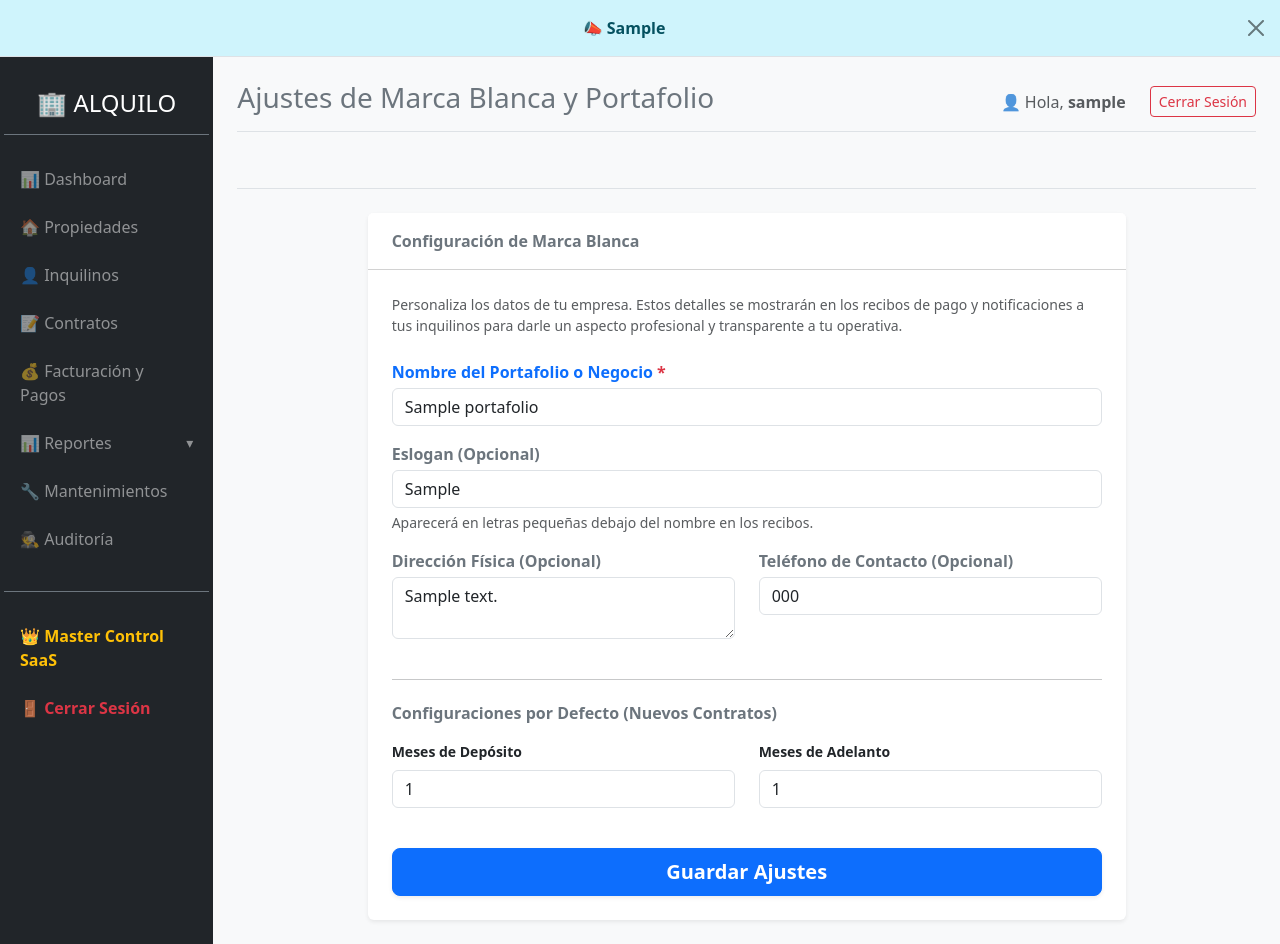
After one commit to Jusetreynoso/alquilo-saas, a Django app: page /portafolio/ajustes/ in a window 1280 px wide. The commit adds this page. Run offline with Django 5.2, Linux system fonts and the light colour scheme; a user stored in the database is signed in; tables that the repository leaves empty hold one stand-in row (values such as "Sample post").

Commit message:
Configuracion marca blanca para personalizar recibos

```diff
--- a/gestion_propiedades/forms.py
+++ b/gestion_propiedades/forms.py
@@ -1,6 +1,19 @@
 from django import forms
 from .models import Propiedad, Contrato, Portafolio, MantenimientoUnidad, SolicitudAlquiler, Inquilino, Factura, ReciboPago, SuscripcionCliente, PlanSaaS
 from django.db.models import Q
+
+class PortafolioForm(forms.ModelForm):
+    class Meta:
+        model = Portafolio
+        fields = ['nombre', 'eslogan', 'direccion_fisica', 'telefono_contacto', 'config_meses_deposito', 'config_meses_adelanto']
+        widgets = {
+            'nombre': forms.TextInput(attrs={'class': 'form-control', 'required': True}),
+            'eslogan': forms.TextInput(attrs={'class': 'form-control', 'placeholder': 'Ej: Tu hogar ideal (Opcional)'}),
+            'direccion_fisica': forms.Textarea(attrs={'class': 'form-control', 'rows': 2, 'placeholder': 'Ej: Av. Principal #123 (Opcional)'}),
+            'telefono_contacto': forms.TextInput(attrs={'class': 'form-control', 'placeholder': 'Opcional'}),
+            'config_meses_deposito': forms.NumberInput(attrs={'class': 'form-control'}),
+            'config_meses_adelanto': forms.NumberInput(attrs={'class': 'form-control'}),
+        }
 
 class PropiedadForm(forms.ModelForm):
     class Meta:
--- a/gestion_propiedades/models.py
+++ b/gestion_propiedades/models.py
@@ -6,6 +6,11 @@ class Portafolio(models.Model):
     nombre = models.CharField(max_length=100, help_text="Ej: Inversiones Familiares o Portafolio Principal")
     propietario = models.ForeignKey(User, on_delete=models.CASCADE, related_name='portafolios')
     creado_en = models.DateTimeField(auto_now_add=True)
+
+    # Marca Blanca (White-label) opcionales
+    eslogan = models.CharField(max_length=200, blank=True, null=True, help_text="Eslogan del negocio")
+    direccion_fisica = models.TextField(blank=True, null=True, help_text="Dirección física del negocio")
+    telefono_contacto = models.CharField(max_length=50, blank=True, null=True, help_text="Teléfono de contacto")
 
     # Configuración de Fianzas y Adelantos por defecto para este portafolio
     config_meses_deposito = models.IntegerField(default=2, help_text="Cantidad de meses exigidos como depósito por defecto")
--- a/gestion_propiedades/templates/gestion_propiedades/base.html
+++ b/gestion_propiedades/templates/gestion_propiedades/base.html
@@ -89,6 +89,7 @@
                         <a class="nav-link text-warning fw-bold" href="{% url 'saas_master_control' %}">👑 Master Control SaaS</a>
                     {% else %}
                         {% if request.user.portafolios.all %}
+                        <a class="nav-link {% if request.resolver_match.url_name == 'editar_portafolio' %}text-white fw-bold{% else %}text-white-50{% endif %}" href="{% url 'editar_portafolio' %}">⚙️ Ajustes (Marca Blanca)</a>
                         <a class="nav-link text-success fw-bold" href="{% url 'mi_equipo' %}">👥 Mi Equipo (Operacional)</a>
                         <a class="nav-link text-info fw-bold" href="{% url 'mi_suscripcion' %}">💳 Mi Facturación B2B</a>
                         {% else %}
--- /dev/null
+++ b/gestion_propiedades/templates/gestion_propiedades/editar_portafolio.html
@@ -0,0 +1,67 @@
+{% extends 'gestion_propiedades/base.html' %}
+
+{% block titulo %}Ajustes de Portafolio{% endblock %}
+
+{% block encabezado %}
+    Ajustes de Marca Blanca y Portafolio
+{% endblock %}
+
+{% block contenido %}
+<div class="row">
+    <div class="col-md-9 mx-auto">
+        <div class="card shadow-sm border-0 mb-4">
+            <div class="card-header bg-white fw-bold text-secondary py-3 d-flex align-items-center">
+                <i class="fa-solid fa-store text-primary me-2"></i> Configuración de Marca Blanca
+            </div>
+            <div class="card-body p-4">
+                <p class="text-muted small mb-4">Personaliza los datos de tu empresa. Estos detalles se mostrarán en los recibos de pago y notificaciones a tus inquilinos para darle un aspecto profesional y transparente a tu operativa.</p>
+                <form method="POST">
+                    {% csrf_token %}
+
+                    <div class="mb-3">
+                        <label class="form-label text-primary fw-bold mb-1">Nombre del Portafolio o Negocio <span class="text-danger">*</span></label>
+                        {{ form.nombre }}
+                    </div>
+
+                    <div class="mb-3">
+                        <label class="form-label text-secondary fw-bold mb-1">Eslogan (Opcional)</label>
+                        {{ form.eslogan }}
+                        <div class="form-text">Aparecerá en letras pequeñas debajo del nombre en los recibos.</div>
+                    </div>
+
+                    <div class="row">
+                        <div class="col-md-6 mb-3">
+                            <label class="form-label text-secondary fw-bold mb-1">Dirección Física (Opcional)</label>
+                            {{ form.direccion_fisica }}
+                        </div>
+                        <div class="col-md-6 mb-3">
+                            <label class="form-label text-secondary fw-bold mb-1">Teléfono de Contacto (Opcional)</label>
+                            {{ form.telefono_contacto }}
+                        </div>
+                    </div>
+
+                    <hr class="my-4">
+
+                    <h6 class="fw-bold mb-3 text-secondary"><i class="fa-solid fa-gears"></i> Configuraciones por Defecto (Nuevos Contratos)</h6>
+                    <div class="row">
+                        <div class="col-md-6 mb-3">
+                            <label class="form-label fw-bold small">Meses de Depósito</label>
+                            {{ form.config_meses_deposito }}
+                        </div>
+                        <div class="col-md-6 mb-3">
+                            <label class="form-label fw-bold small">Meses de Adelanto</label>
+                            {{ form.config_meses_adelanto }}
+                        </div>
+                    </div>
+
+                    <div class="d-grid mt-4">
+                        <button type="submit" class="btn btn-primary btn-lg fw-bold shadow-sm">
+                            <i class="fa-solid fa-floppy-disk"></i> Guardar Ajustes
+                        </button>
+                    </div>
+                </form>
+            </div>
+        </div>
+    </div>
+</div>
+{% endblock %}
--- a/gestion_propiedades/urls.py
+++ b/gestion_propiedades/urls.py
@@ -85,7 +85,8 @@ urlpatterns = [
     path('portal/mantenimiento/', views_portal.portal_mantenimiento, name='portal_mantenimiento'),
     path('portal/logout/', views_portal.portal_logout, name='portal_logout'),
 
-    # --- EQUIPO OPERATIVO (RBAC B2B) ---
+    # --- EQUIPO OPERATIVO Y CONFIG B2B ---
+    path('portafolio/ajustes/', views.editar_portafolio, name='editar_portafolio'),
     path('mi-equipo/', views_equipo.mi_equipo, name='mi_equipo'),
     path('mi-equipo/invitar/', views_equipo.crear_asistente, name='crear_asistente'),
     path('mi-equipo/password/<int:usuario_id>/', views_equipo.cambiar_password, name='cambiar_password'),
--- a/gestion_propiedades/views.py
+++ b/gestion_propiedades/views.py
@@ -1748,3 +1748,32 @@ def editar_configuracion_global(request):
 
     context = {'titulo_pagina': 'Ajustes del Sistema (Tasa del Dólar)', 'form': form}
     return render(request, 'gestion_propiedades/form_generico.html', context)
+
+@login_required(login_url='/login/')
+def editar_portafolio(request):
+    """
+    Vista protegida para que el administrador principal configure la Marca Blanca
+    y otros parámetros del negocio vinculados a su portafolio.
+    """
+    from .models import Portafolio
+    from .forms import PortafolioForm
+
+    portafolio = Portafolio.objects.filter(propietario=request.user).first()
+    if not portafolio:
+        messages.error(request, "No tienes permisos de Administrador para editar los datos de Marca Blanca de este portafolio.")
+        return redirect('dashboard')
+
+    if request.method == 'POST':
+        form = PortafolioForm(request.POST, instance=portafolio)
+        if form.is_valid():
+            form.save()
+            messages.success(request, "Ajustes de Marca Blanca y del portafolio actualizados correctamente.")
+            return redirect('editar_portafolio')
+    else:
+        form = PortafolioForm(instance=portafolio)
+
+    context = {
+        'form': form,
+        'titulo_pagina': "Ajustes de Marca Blanca y Portafolio"
+    }
+    return render(request, 'gestion_propiedades/editar_portafolio.html', context)
```
Also changed, not shown: gestion_propiedades/templates/gestion_propiedades/recibo_pdf.html (+11 -2 lines), gestion_propiedades/migrations/0019_portafolio_direccion_fisica_portafolio_eslogan_and_more.py (added).
